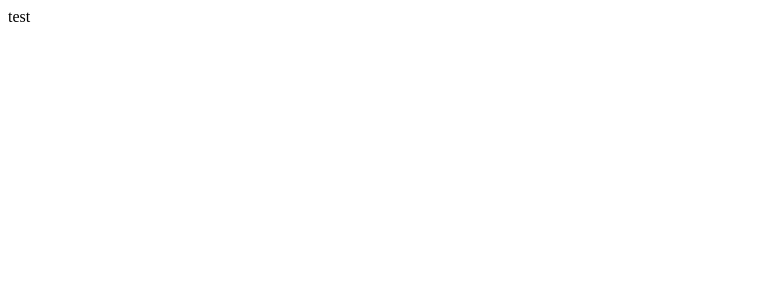
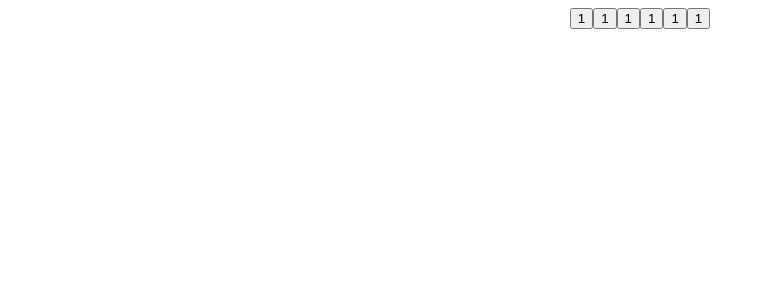
Before and after one commit to danishtran-uci/ready-rep-result, a React (Create React App) app: page / in a window 1280 px wide. Shown: the top 300 px of the page, without its empty margins (0-764 px from the left). Built offline with nearby package versions, Linux system fonts and the light colour scheme.

Commit message:
update starter

```diff
--- a/src/App.js
+++ b/src/App.js
@@ -3,8 +3,20 @@ import React from 'react';
 
 function App() {
   return (
-    <div className="App">
-      test
+    <div>
+      <div
+        style={{
+          display: 'flex',
+          justifyContent: 'center',
+          alignItems: 'center',
+        }}>
+        <button>1</button>
+        <button>1</button>
+        <button>1</button>
+        <button>1</button>
+        <button>1</button>
+        <button>1</button>
+      </div>
     </div>
   );
 }
```
Also changed, not shown: src/components/homeComponents/HomePage.js (added, +11 -0 lines), src/components/setRepComponents/SetRepPage.js (added, +11 -0 lines), 2 other files (tests, documents, lock files or other folders).
